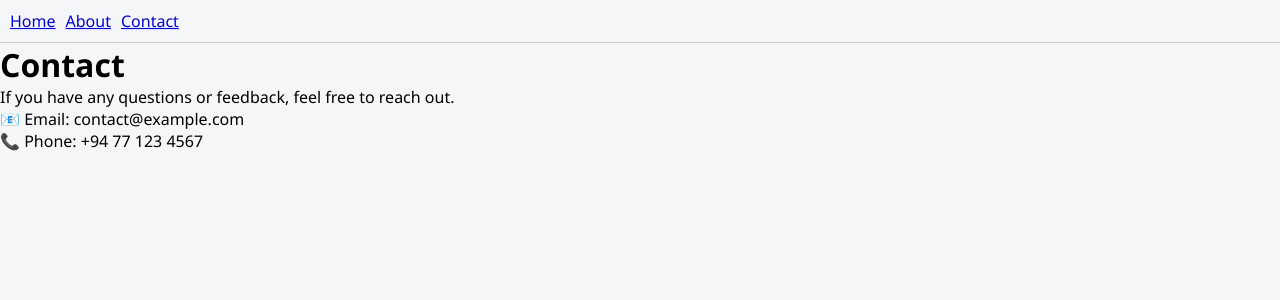
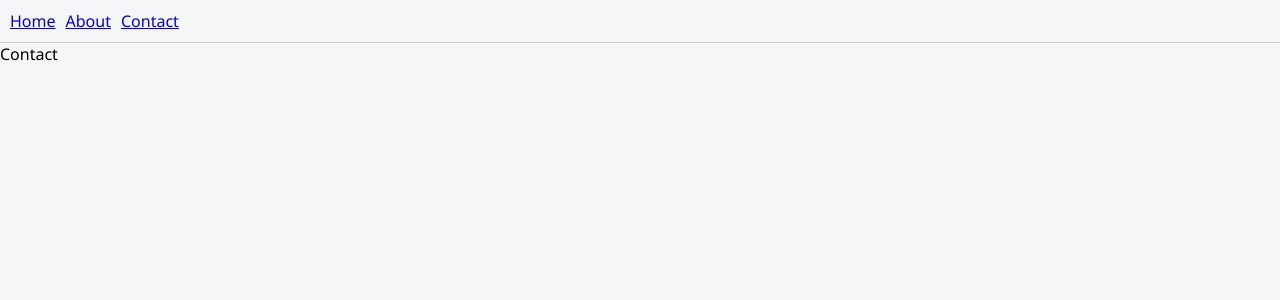
Before and after one commit to dllochini/todo-react-app, a React (Vite) app: page /Contact in a window 1280 px wide. Shown: the top 300 px of the page. Built offline with nearby package versions, Linux system fonts and the light colour scheme.

Commit message:
test webhook

```diff
--- a/src/pages/Contact.jsx
+++ b/src/pages/Contact.jsx
@@ -2,19 +2,7 @@ import React from 'react'
 
 function Contact() {
   return (
-    <div>
-      <h1>Contact</h1>
-      <p>
-        If you have any questions or feedback, feel free to reach out.
-      </p>
-      <p>
-        📧 Email: contact@example.com
-      </p>
-      <p>
-        📞 Phone: +94 77 123 4567
-      </p>
-    </div>
-
+    <div>Contact</div>
   )
 }
 
```
